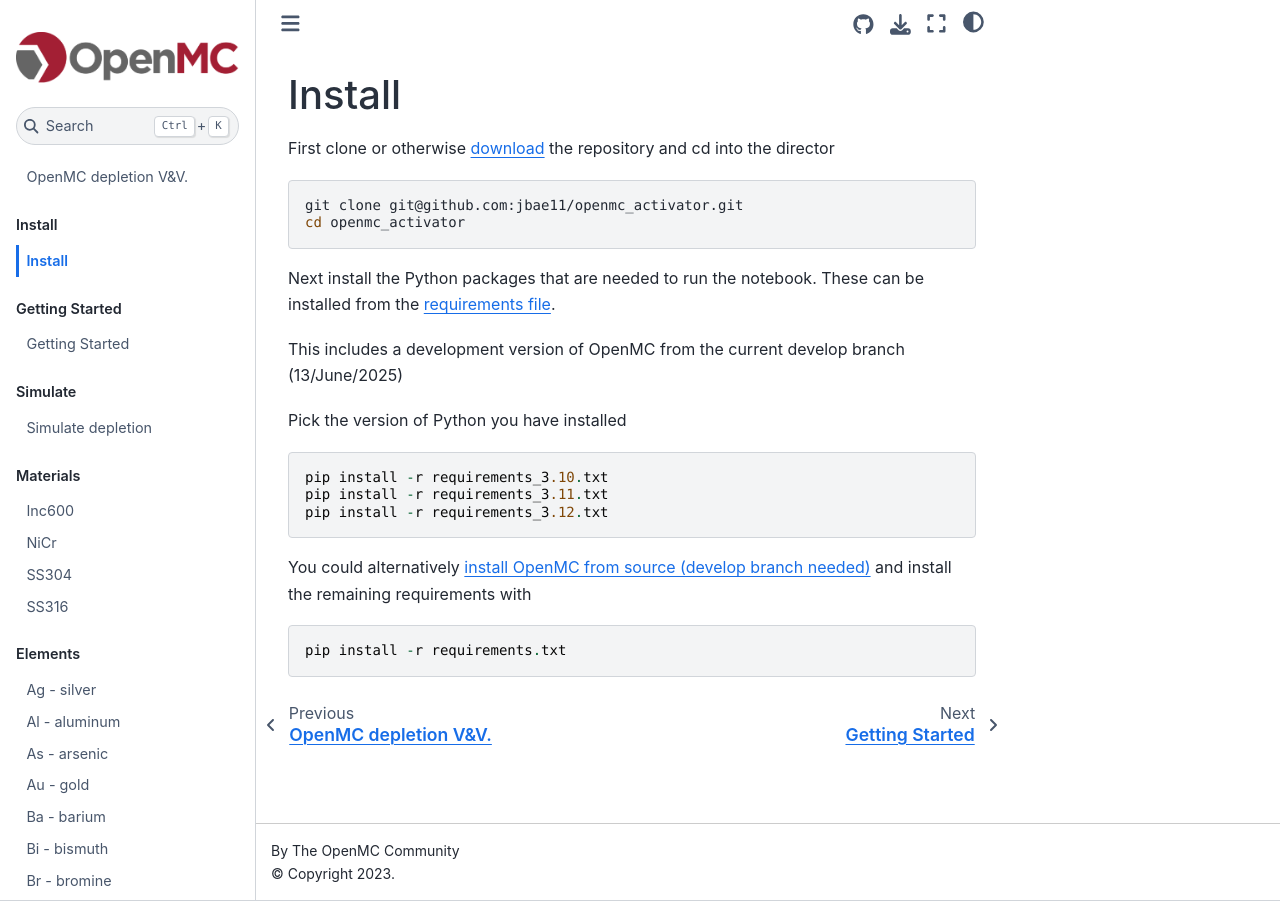
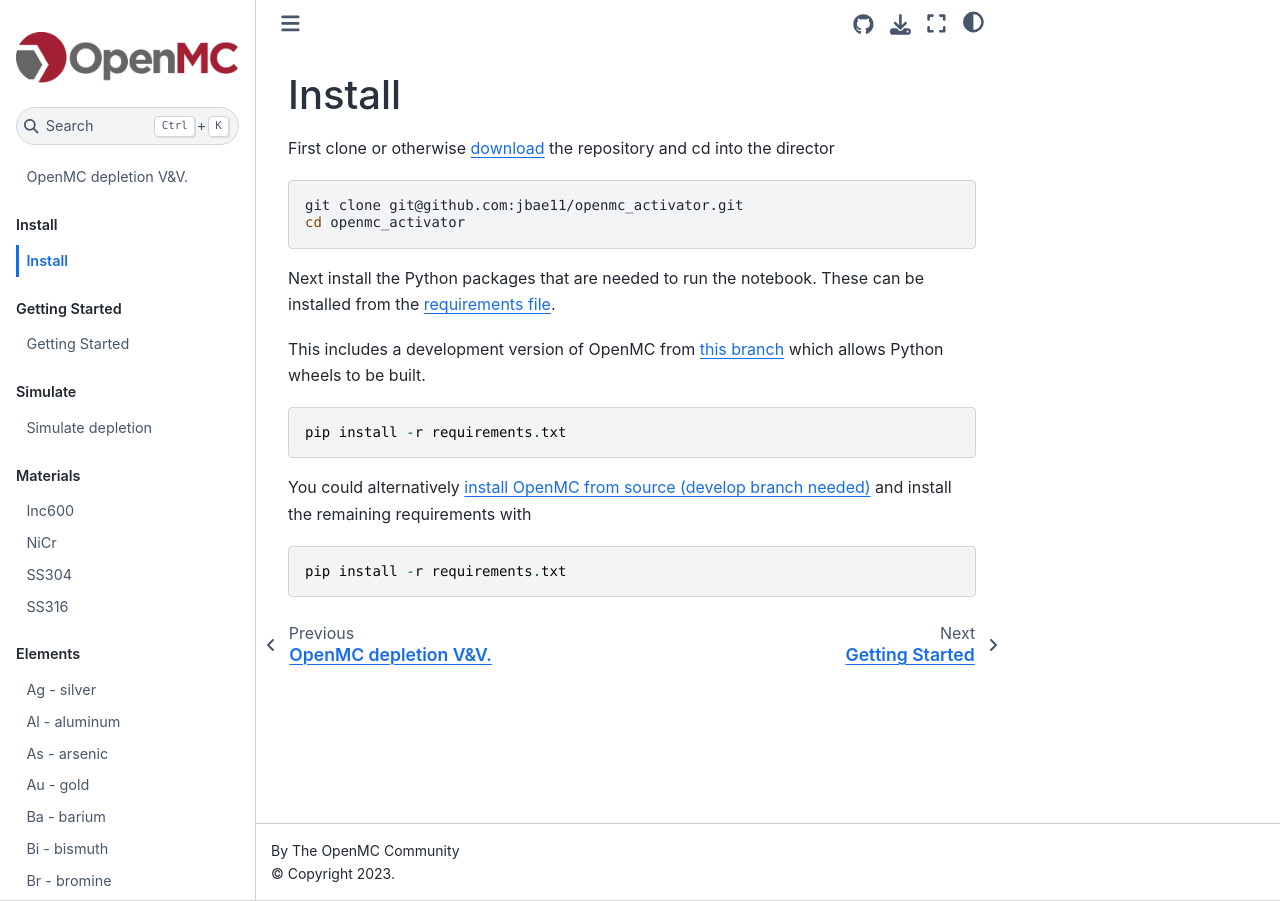
Before and after one commit to jbae11/openmc_activator, a Jupyter Book: the page built from docs/install.md, in a window 1280 px wide. Built offline with Jupyter Book 1.0.4 settings and Sphinx 7.4.7 and the Sphinx Book theme 1.1.4, drawn with Linux system fonts in a browser that asks for light colours.

Commit message:
using pip extra index

````diff
--- a/docs/install.md
+++ b/docs/install.md
@@ -9,13 +9,10 @@
 
 Next install the Python packages that are needed to run the notebook. These can be installed from the [requirements file](https://github.com/jbae11/openmc_activator/blob/main/requirements.txt).
 
-This includes a development version of OpenMC from the current develop branch (13/June/2025)
+This includes a development version of OpenMC from [this branch](https://github.com/shimwell/openmc/tree/making-wheel-3) which allows Python wheels to be built.
 
-Pick the version of Python you have installed
 ```
-pip install -r requirements_3.10.txt
-pip install -r requirements_3.11.txt
-pip install -r requirements_3.12.txt
+pip install -r requirements.txt
 ```
 
 You could alternatively [install OpenMC from source (develop branch needed)](https://docs.openmc.org/en/stable/usersguide/install.html#installing-from-source) and install the remaining requirements with
--- a/requirements.txt
+++ b/requirements.txt
@@ -1,5 +1,8 @@
+--extra-index-url https://shimwell.github.io/wheels
 jupyter
 jupyter-book
 matplotlib
 numpy
 git+https://github.com/fispact/pypact
+moab
+openmc
````
Also changed, not shown: requirements_3.10.txt (deleted, +0 -7 lines), requirements_3.11.txt (deleted, +0 -7 lines), requirements_3.12.txt (deleted, +0 -7 lines).
